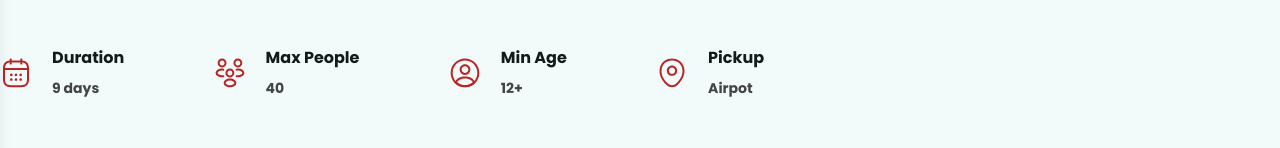
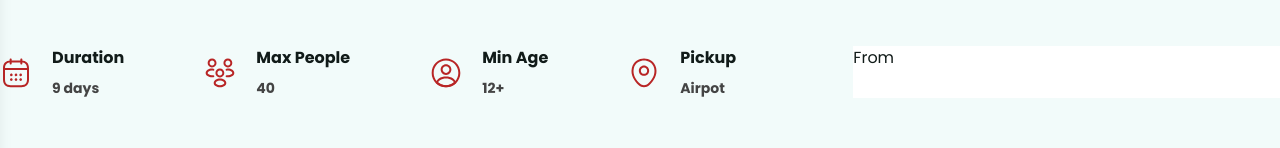
Before and after one commit to theashrafislam/halal-fly, a Next.js app: page /card-details/1 in a window 1280 px wide. Shown: the part 616-764 px from the top of the page. Built offline with nearby package versions, Linux system fonts and the light colour scheme.

Commit message:
added key info also makeing booking card

```diff
--- a/src/app/Components/CardDetails/DetailsHero.jsx
+++ b/src/app/Components/CardDetails/DetailsHero.jsx
@@ -53,8 +53,9 @@ const DetailsHero = () => {
 
             {/* key info and booking  */}
             <div className='max-w-7xl mx-auto flex justify-between pb-16'>
+
                 {/* key info */}
-                <div className='w-2/3 flex items-center justify-between'>
+                <div className='w-2/3 flex items-center gap-20'>
                     {/* Duration */}
                     <div className='flex items-center gap-5'>
                         <svg width="32" height="33" viewBox="0 0 32 33" fill="none" xmlns="http://www.w3.org/2000/svg">
@@ -119,12 +120,13 @@ const DetailsHero = () => {
                             <p className='text-sm text-[#444] font-bold'>Airpot</p>
                         </div>
                     </div>
+                </div>
 
-                    {/* Booking  */}
-                    <div>
+                {/* Booking  */}
+                <div className='w-1/3 bg-white'>
+                    <p>From</p>
+                </div>
 
-                    </div>
-                </div>
             </div>
         </div>
     );
```
